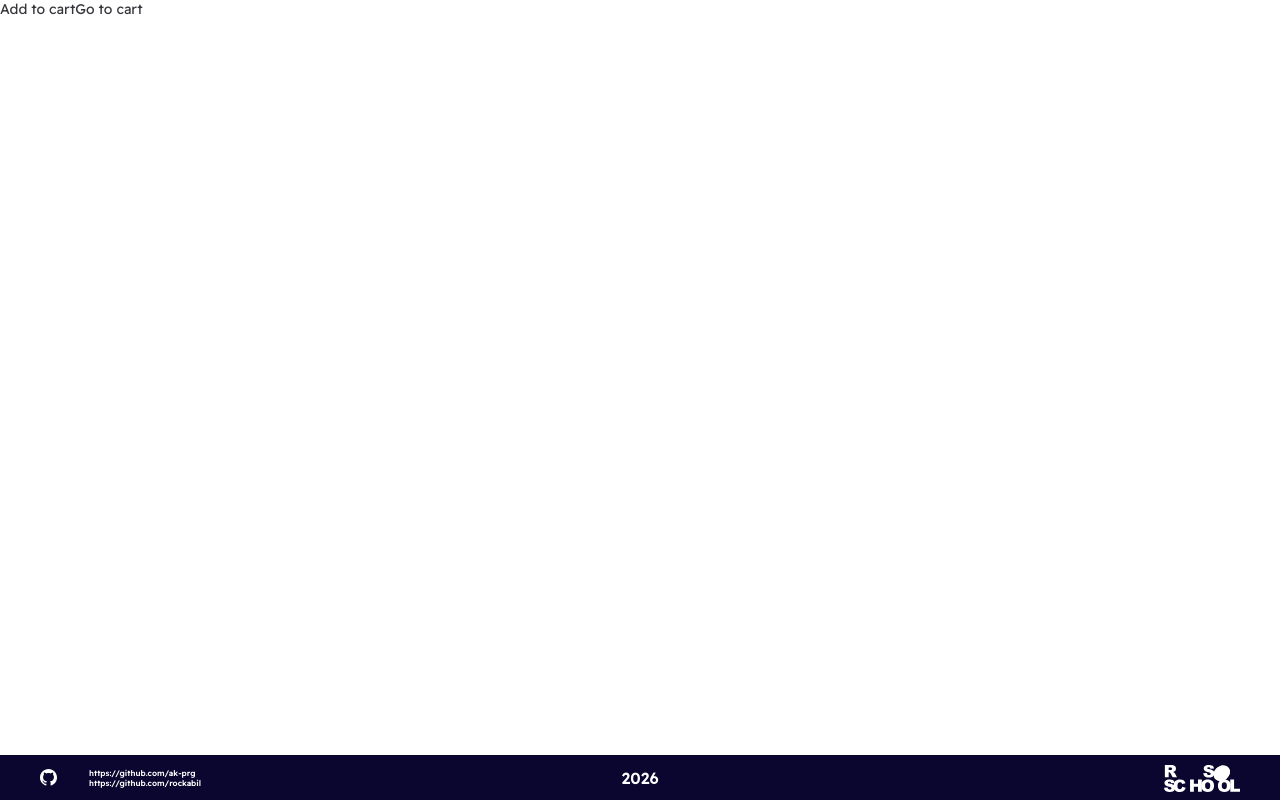
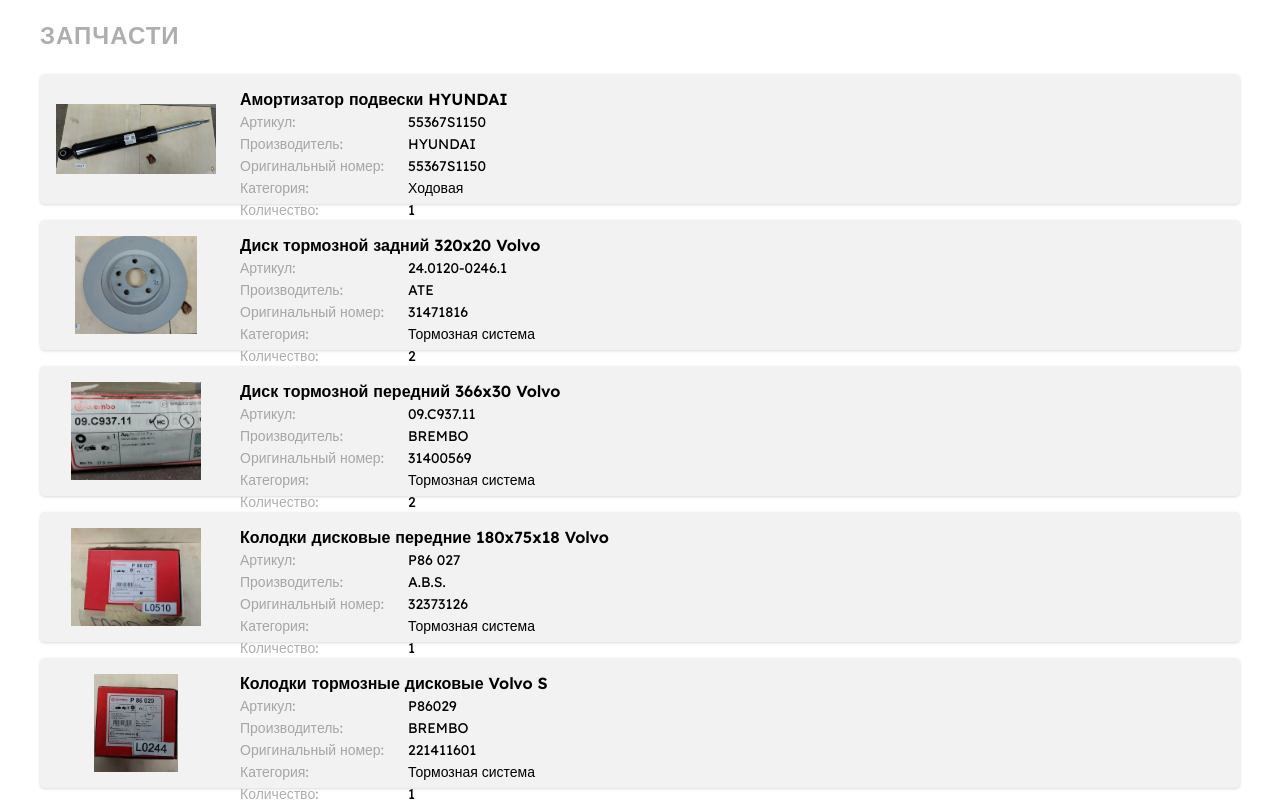
Before and after one commit to ak-prg/team-project-interview, a React (Vite) app: page / in a window 1280 px wide. Shown: the top 801 px of the page. Built offline with nearby package versions, Linux system fonts and the light colour scheme.

Commit message:
feat: change logic of ProductList and add styles

```diff
--- /dev/null
+++ b/src/features/catalog/ProductList.css
@@ -0,0 +1,30 @@
+.product-list {
+  display: flex;
+  flex-direction: column;
+  gap: 16px;
+  max-width: 1440px;
+  margin: 0 auto;
+  padding: 20px 40px;
+  background-color: var(--bg-page);
+}
+
+.product-list__title {
+  color: var(--text-muted);
+  font-size: var(--font-size-heading);
+  font-weight: var(--font-weight-semibold);
+  margin-bottom: 8px;
+  text-transform: uppercase;
+  letter-spacing: 1px;
+}
+
+.product-list__items {
+  display: flex;
+  flex-direction: column;
+  gap: 16px;
+}
+
+@media (max-width: 799px) {
+  .product-list {
+    padding: 24px 16px 24px;
+  }
+}
--- a/src/features/catalog/ProductList.tsx
+++ b/src/features/catalog/ProductList.tsx
@@ -1,37 +1,20 @@
-import { useDispatch } from 'react-redux';
-import { useNavigate } from 'react-router-dom';
-import { addItem } from '../cart/cartSlice';
-import { ROUTES } from '../../routes';
+import { ProductCard } from './ProductCard';
 import type { Product } from '../../types/catalog.types';
 import parts from './parts.json';
+import './ProductList.css';
 
-const products: Product[] = parts;
+const products = parts as Product[];
 
 export const ProductList = () => {
-  const dispatch = useDispatch();
+  return (
+    <div className="product-list">
+      <h2 className="product-list__title heading-text">ЗАПЧАСТИ</h2>
 
-  const handleAdd = (product: Product) => {
-    dispatch(addItem(product));
-  };
-
-  // Buttons for testing the cart - delete after catalog implementation
-  const firstProduct = products[1];
-  const navigate = useNavigate();
-  const handleGoToCart = () => {
-    navigate(ROUTES.CART);
-  };
-
-  return (
-    <>
-      <button
-        type="button"
-        onClick={() => firstProduct && handleAdd(firstProduct)}
-      >
-        Add to cart
-      </button>
-      <button type="button" onClick={handleGoToCart}>
-        Go to cart
-      </button>
-    </>
+      <div className="product-list__items">
+        {products.map((product) => (
+          <ProductCard key={product.id} product={product} />
+        ))}
+      </div>
+    </div>
   );
 };
```
